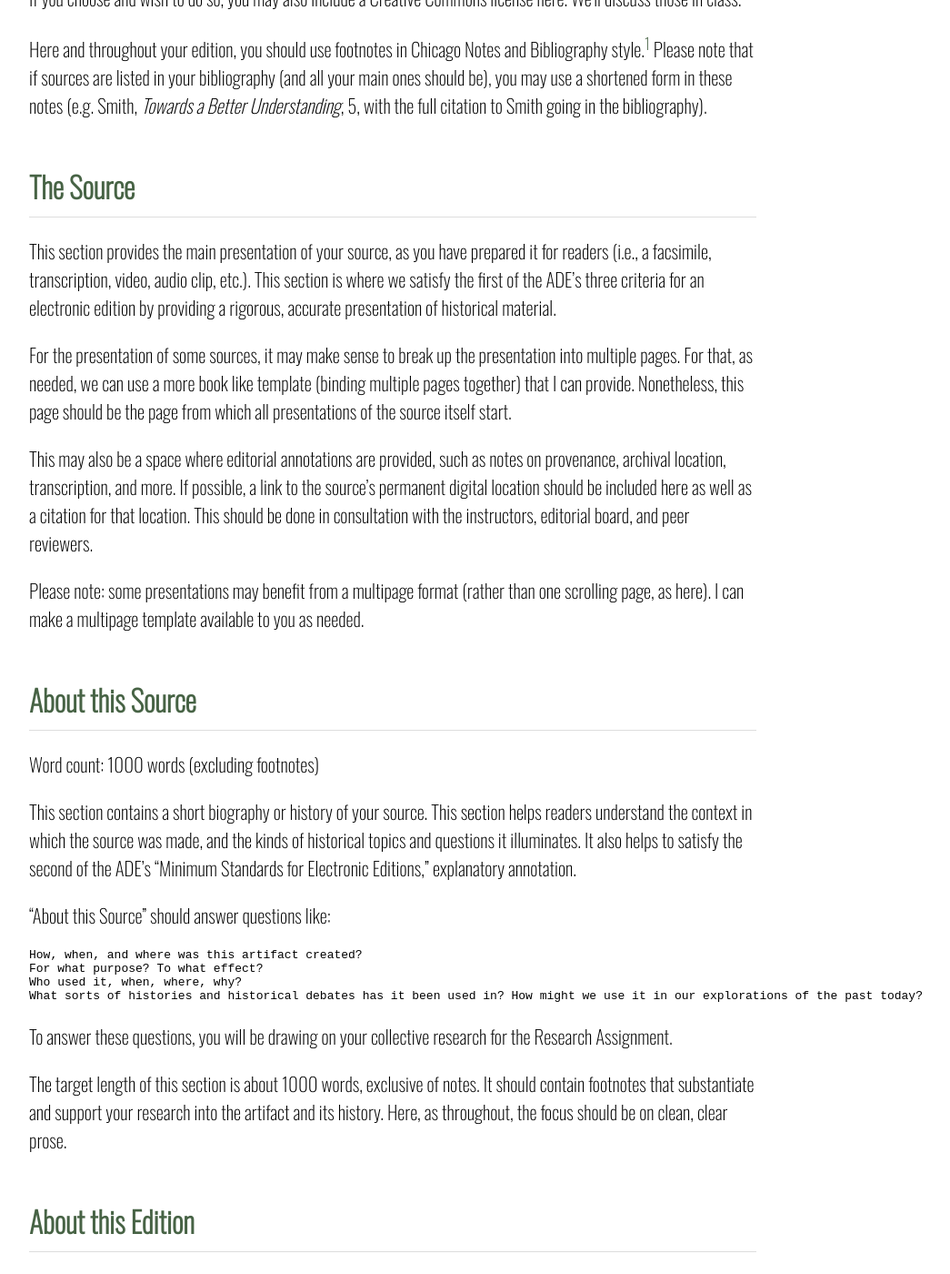
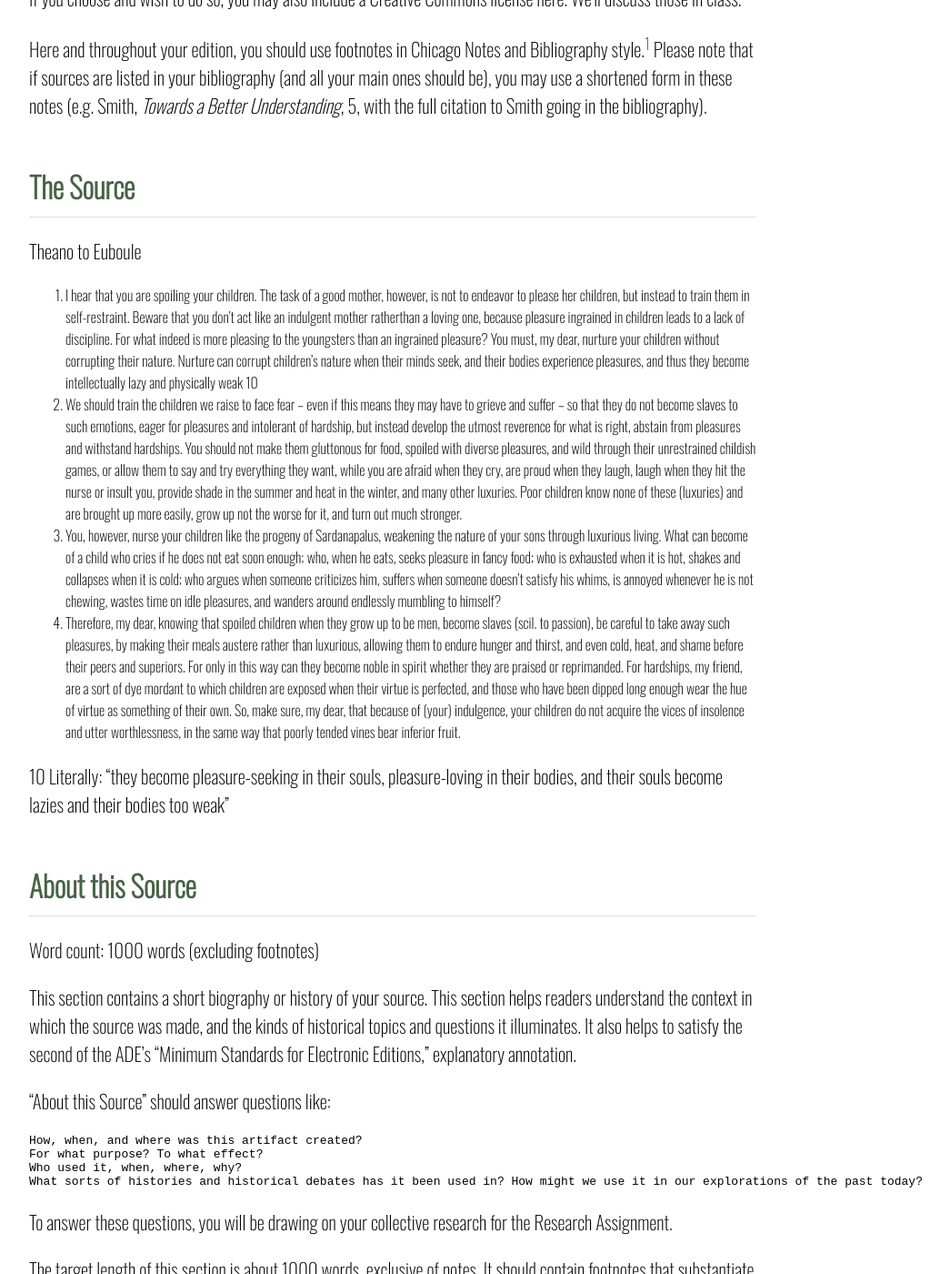
Before and after one commit to smaya-a/pythagorean, a Jekyll site: the page built from index.markdown, in a window 1280 px wide and 1400 px high, scrolled down 1015 px. Shown: the whole window at 91% size, without its empty margins (208-1253 px from the left). Built offline with Jekyll 4.4.1, drawn with Linux system fonts in a browser that asks for light colours.

Commit message:
Update index.markdown

```diff
--- a/index.markdown
+++ b/index.markdown
@@ -29,13 +29,47 @@ Here and throughout your edition, you should use footnotes in Chicago Notes and
 
 # The Source
 
-This section provides the main presentation of your source, as you have prepared it for readers (i.e., a facsimile, transcription, video, audio clip, etc.). This section is where we satisfy the first of the ADE’s three criteria for an electronic edition by providing a rigorous, accurate presentation of historical material.
+Theano to Euboule
 
-For the presentation of some sources, it may make sense to break up the presentation into multiple pages. For that, as needed, we can use a more book like template (binding multiple pages together) that I can provide. Nonetheless, this page should be the page from which all presentations of the source itself start.
+1. I hear that you are spoiling your children. The task of a good mother,
+however, is not to endeavor to please her children, but instead to train them in self-restraint. Beware that you don’t act like an indulgent mother ratherthan a loving one, because pleasure ingrained in children leads to a lack of discipline. For what indeed is more pleasing to the youngsters than an ingrained pleasure? You must, my dear, nurture your children without
+corrupting their nature. Nurture can corrupt children’s nature when their
+minds seek, and their bodies experience pleasures, and thus they become
+intellectually lazy and physically weak 10
+2. We should train the children we raise to face fear – even if this means
+they may have to grieve and suffer – so that they do not become slaves to
+such emotions, eager for pleasures and intolerant of hardship, but instead
+develop the utmost reverence for what is right, abstain from pleasures and
+withstand hardships. You should not make them gluttonous for food,
+spoiled with diverse pleasures, and wild through their unrestrained childish
+games, or allow them to say and try everything they want, while you are
+afraid when they cry, are proud when they laugh, laugh when they hit the
+nurse or insult you, provide shade in the summer and heat in the winter, and
+many other luxuries. Poor children know none of these (luxuries) and are
+brought up more easily, grow up not the worse for it, and turn out much
+stronger.
+3. You, however, nurse your children like the progeny of Sardanapalus,
+weakening the nature of your sons through luxurious living. What can
+become of a child who cries if he does not eat soon enough; who, when he
+eats, seeks pleasure in fancy food; who is exhausted when it is hot, shakes
+and collapses when it is cold; who argues when someone criticizes him,
+suffers when someone doesn’t satisfy his whims, is annoyed whenever he is
+not chewing, wastes time on idle pleasures, and wanders around endlessly
+mumbling to himself?
+4. Therefore, my dear, knowing that spoiled children when they grow up
+to be men, become slaves (scil. to passion), be careful to take away such
+pleasures, by making their meals austere rather than luxurious, allowing
+them to endure hunger and thirst, and even cold, heat, and shame before
+their peers and superiors. For only in this way can they become noble in
+spirit whether they are praised or reprimanded. For hardships, my friend,
+are a sort of dye mordant to which children are exposed when their virtue is
+perfected, and those who have been dipped long enough wear the hue of
+virtue as something of their own. So, make sure, my dear, that because of
+(your) indulgence, your children do not acquire the vices of insolence and
+utter worthlessness, in the same way that poorly tended vines bear inferior
+fruit.
 
-This may also be a space where editorial annotations are provided, such as notes on provenance, archival location, transcription, and more. If possible, a link to the source’s permanent digital location should be included here as well as a citation for that location. This should be done in consultation with the instructors, editorial board, and peer reviewers.
-
-Please note: some presentations may benefit from a multipage format (rather than one scrolling page, as here). I can make a multipage template available to you as needed.
+10 Literally: “they become pleasure-seeking in their souls, pleasure-loving in their bodies, and their souls become lazies and their bodies too weak”
 
 # About this Source
 
```
